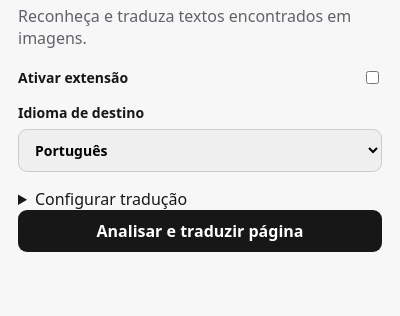
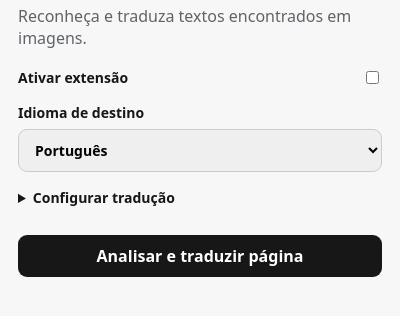
Before and after one commit to YanDelaroli/image-translator-extension, a browser extension: page popup.html in a window 400 px wide. Shown: the part 48-364 px from the top of the page. Drawn offline with Linux system fonts and the light colour scheme.

Commit message:
Style translation settings

```diff
--- a/popup.css
+++ b/popup.css
@@ -1,7 +1,7 @@
 * { box-sizing: border-box; }
 body {
   margin: 0;
-  min-width: 320px;
+  min-width: 340px;
   font-family: system-ui, -apple-system, BlinkMacSystemFont, "Segoe UI", sans-serif;
   background: #f7f7f8;
   color: #171717;
@@ -11,13 +11,15 @@ h1 { margin: 0 0 8px; font-size: 20px; }
 p { margin: 0 0 18px; color: #5f6368; line-height: 1.4; }
 label { display: grid; gap: 7px; margin-bottom: 16px; font-size: 14px; font-weight: 600; }
 .row { grid-template-columns: 1fr auto; align-items: center; }
-select, button {
+select, input[type="url"], input[type="password"], button {
   width: 100%;
   border: 1px solid #c9cdd2;
   border-radius: 9px;
   padding: 10px 12px;
   font: inherit;
 }
+details { margin: 0 0 16px; }
+summary { margin-bottom: 12px; cursor: pointer; font-size: 14px; font-weight: 700; }
 button {
   border: 0;
   background: #171717;
```
